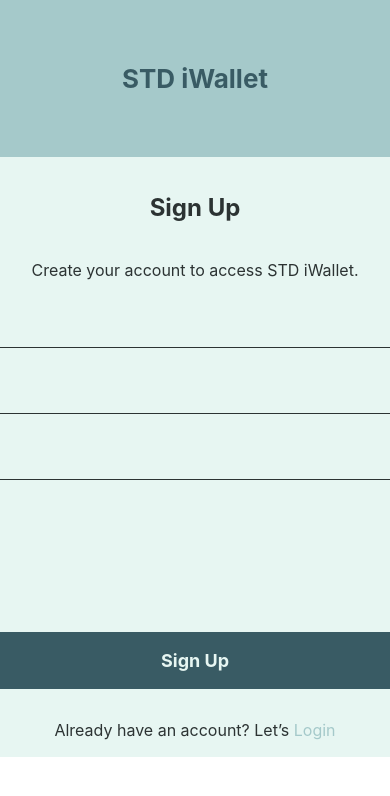
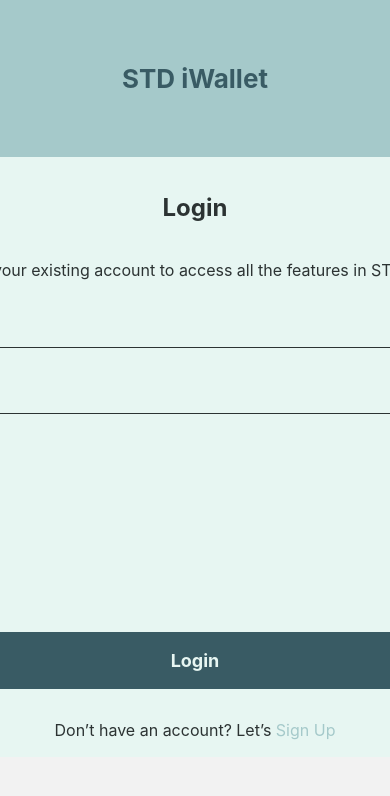
Before and after one commit to ramdhanstdi/stdiwallet-react-native, a React Native app: screen /Login in a window 390 px wide. Shown: the top 796 px of the page. Built offline with nearby package versions, Linux system fonts and the light colour scheme.

Commit message:
feat: add New Screen

```diff
--- a/App.js
+++ b/App.js
@@ -1,9 +1,47 @@
 import {View, Text} from 'react-native';
 import React from 'react';
+import {NavigationContainer} from '@react-navigation/native';
+import {createNativeStackNavigator} from '@react-navigation/native-stack';
 import Register from './src/screens/Register';
+import Login from './src/screens/Login';
+import CreatePin from './src/screens/CreatePin';
+import ForgotPassword from './src/screens/ForgotPassword';
+import ResetPassword from './src/screens/ResetPassword';
+
+const Stack = createNativeStackNavigator();
 
 const App = () => {
-  return <Register />;
+  return (
+    <NavigationContainer>
+      <Stack.Navigator>
+        <Stack.Screen
+          options={{headerShown: false}}
+          name="Login"
+          component={Login}
+        />
+        <Stack.Screen
+          options={{headerShown: false}}
+          name="Register"
+          component={Register}
+        />
+        <Stack.Screen
+          options={{headerShown: false}}
+          name="CreatePin"
+          component={CreatePin}
+        />
+        <Stack.Screen
+          options={{headerShown: false}}
+          name="ForgotPassword"
+          component={ForgotPassword}
+        />
+        <Stack.Screen
+          options={{headerShown: false}}
+          name="ResetPassword"
+          component={ResetPassword}
+        />
+      </Stack.Navigator>
+    </NavigationContainer>
+  );
 };
 
 export default App;
--- /dev/null
+++ b/src/screens/CreatePin.js
@@ -0,0 +1,54 @@
+import {View, Text, ScrollView, Button, StyleSheet} from 'react-native';
+import React from 'react';
+import Auth from '../component/Auth';
+import Input from '../component/Input';
+import styles from '../styles/global';
+import ButtonAuth from '../component/ButtonAuth';
+import {ErrorMessage, Formik} from 'formik';
+import * as Yup from 'yup';
+
+const pinSchema = Yup.object().shape({
+  pin1: Yup.string().min(1).max(1).required(),
+  pin2: Yup.string().min(1).max(1).required(),
+  pin3: Yup.string().min(1).max(1).required(),
+  pin4: Yup.string().min(1).max(1).required(),
+  pin5: Yup.string().min(1).max(1).required(),
+  pin6: Yup.string().min(1).max(1).required(),
+});
+
+const FormPin = ({errors, handleChange, handleBlur, handleSubmit}) => {
+  return (
+    <>
+      <View><Text>hahaha</Text>
+      </View>
+    </>
+  );
+};
+
+const CreatePin = ({navigation}) => {
+  return (
+    <>
+      <ScrollView contentContainerStyle={styles.wrapper}>
+        <Auth />
+        <View style={styles.wrapperBody}>
+          <View>
+            <Text style={styles.authTitle}>Create Security PIN</Text>
+          </View>
+          <Text style={styles.textSmall}>
+            Create a PIN that’s contain 6 digits number for security purpose in
+            STD iWallet.
+          </Text>
+          <Formik
+            validationSchema={pinSchema}
+            initialValues={{email: '', password: ''}}>
+            {props => <FormPin {...props} navigation={navigation} />}
+          </Formik>
+        </View>
+      </ScrollView>
+    </>
+  );
+};
+
+export default CreatePin;
+
+const styleLocal = StyleSheet.create({});
--- /dev/null
+++ b/src/screens/ForgotPassword.js
@@ -0,0 +1,67 @@
+import {View, Text, ScrollView, Button, StyleSheet} from 'react-native';
+import React from 'react';
+import Auth from '../component/Auth';
+import Input from '../component/Input';
+import styles from '../styles/global';
+import ButtonAuth from '../component/ButtonAuth';
+import {ErrorMessage, Formik} from 'formik';
+import * as Yup from 'yup';
+
+const ForgotSchema = Yup.object().shape({
+  email: Yup.string().email('Invalid Email Format').required('Required'),
+});
+
+//Form for Formik
+const FormForgot = ({errors, handleChange, handleBlur, handleSubmit}) => {
+  return (
+    <View style={styles.formikWrap}>
+      <View>
+        <Input
+          onChangeText={handleChange}
+          onBlur={handleBlur}
+          icon="envelope"
+          placeholder="Input Email"
+          type="text"
+          name="email"
+        />
+        <Text style={styles.warningForm}>
+          <ErrorMessage name="email" />
+        </Text>
+      </View>
+      <View style={styles.actionFormik}>
+        <ButtonAuth action={handleSubmit} title="submit" text="Confirm" />
+      </View>
+    </View>
+  );
+};
+
+const ForgotPassword = ({navigation}) => {
+  const onSubmit = val => {
+    console.log(val);
+    navigation.navigate('ResetPassword');
+    //disini untuk fungsi register lempar ke Crate pin
+  };
+  return (
+    <>
+      <ScrollView contentContainerStyle={styles.wrapper}>
+        <Auth />
+        <View style={styles.wrapperBody}>
+          <View>
+            <Text style={styles.authTitle}>Sign Up</Text>
+          </View>
+          <Text style={styles.textSmall}>
+            Create your account to access STD iWallet.
+          </Text>
+          <Formik
+            validationSchema={ForgotSchema}
+            initialValues={{email: ''}}
+            onSubmit={onSubmit}>
+            {props => <FormForgot {...props} navigation={navigation} />}
+          </Formik>
+        </View>
+      </ScrollView>
+    </>
+  );
+};
+
+export default ForgotPassword;
--- a/src/screens/Login.js
+++ b/src/screens/Login.js
@@ -1,11 +1,98 @@
-import {View, Text, StyleSheet} from 'react-native';
+import {View, Text, ScrollView, Button, StyleSheet} from 'react-native';
 import React from 'react';
+import Auth from '../component/Auth';
+import Input from '../component/Input';
+import styles from '../styles/global';
+import ButtonAuth from '../component/ButtonAuth';
+import {ErrorMessage, Formik} from 'formik';
+import * as Yup from 'yup';
 
-const Login = () => {
+const loginSchema = Yup.object().shape({
+  email: Yup.string().email('Invalid Email Format').required('Required'),
+  password: Yup.string().required('Required'),
+});
+
+//Form for Formik
+const FormLogin = ({
+  errors,
+  handleChange,
+  handleBlur,
+  handleSubmit,
+  navigation,
+}) => {
   return (
-    <View>
-      <Text>Login</Text>
+    <View style={styles.formikWrap}>
+      <View>
+        <Input
+          onChangeText={handleChange}
+          onBlur={handleBlur}
+          icon="envelope"
+          placeholder="Input Email"
+          type="text"
+          name="email"
+        />
+        {errors.email ? (
+          <Text style={styles.warningForm}>
+            <ErrorMessage name="email" />
+          </Text>
+        ) : null}
+        <Input
+          onChangeText={handleChange}
+          onBlur={handleBlur}
+          icon="lock"
+          placeholder="Input Password"
+          type="text"
+          secure={true}
+          name="password"
+        />
+        {errors.password ? (
+          <Text style={styles.warningForm}>
+            <ErrorMessage name="password" />
+          </Text>
+        ) : null}
+        <Text
+          style={styleLocal.textForgot}
+          onPress={() => navigation.navigate('ForgotPassword')}>
+          Forgot Password?
+        </Text>
+      </View>
+      <View style={styles.actionFormik}>
+        <ButtonAuth action={handleSubmit} title="submit" text="Login" />
+        <Text style={styles.questionText}>
+          Don’t have an account? Let’s
+          <Text
+            style={styles.linkText}
+            onPress={() => navigation.navigate('Register')}>
+            {' '}
+            Sign Up
+          </Text>
+        </Text>
+      </View>
     </View>
+  );
+};
+
+const Login = ({navigation}) => {
+  return (
+    <>
+      <ScrollView contentContainerStyle={styles.wrapper}>
+        <Auth />
+        <View style={styles.wrapperBody}>
+          <View>
+            <Text style={styles.authTitle}>Login</Text>
+          </View>
+          <Text style={styles.textSmall}>
+            Login to your existing account to access all the features in STD
+            iWallet.
+          </Text>
+          <Formik
+            validationSchema={loginSchema}
+            initialValues={{email: '', password: ''}}>
+            {props => <FormLogin {...props} navigation={navigation} />}
+          </Formik>
+        </View>
+      </ScrollView>
+    </>
   );
 };
 
@@ -13,6 +100,8 @@ const styleLocal = StyleSheet.create({
   textForgot: {
     alignItems: 'flex-end',
     marginRight: 20,
+    textAlign: 'right',
+    marginTop: 20,
   },
 });
 
--- a/src/screens/Register.js
+++ b/src/screens/Register.js
@@ -16,7 +16,14 @@ const registerSchema = Yup.object().shape({
   password: Yup.string().min(8).required('Required'),
 });
 
-const FormRegister = ({errors, handleChange, handleBlur, handleSubmit}) => {
+//Form Formik with All Params
+const FormRegister = ({
+  errors,
+  handleChange,
+  handleBlur,
+  handleSubmit,
+  navigation,
+}) => {
   return (
     <View style={styles.formikWrap}>
       <View>
@@ -28,7 +35,7 @@ const FormRegister = ({errors, handleChange, handleBlur, handleSubmit}) => {
           type="text"
           name="username"
         />
-        {errors.email ? (
+        {errors.esername ? (
           <Text style={styles.warningForm}>
             <ErrorMessage name="username" />
           </Text>
@@ -55,7 +62,7 @@ const FormRegister = ({errors, handleChange, handleBlur, handleSubmit}) => {
           secure={true}
           name="password"
         />
-        {errors.email ? (
+        {errors.password ? (
           <Text style={styles.warningForm}>
             <ErrorMessage name="password" />
           </Text>
@@ -65,14 +72,24 @@ const FormRegister = ({errors, handleChange, handleBlur, handleSubmit}) => {
         <ButtonAuth action={handleSubmit} title="submit" text="Sign Up" />
         <Text style={styles.questionText}>
           Already have an account? Let’s
-          <Text style={styles.linkText}> Login</Text>
+          <Text
+            style={styles.linkText}
+            onPress={() => navigation.navigate('Login')}>
+            {' '}
+            Login
+          </Text>
         </Text>
       </View>
     </View>
   );
 };
 
-const Register = () => {
+const Register = ({navigation}) => {
+  const onSubmit = val => {
+    console.log(val);
+    navigation.navigate('CreatePin');
+    //disini untuk fungsi register lempar ke Crate pin
+  };
   return (
     <>
       <ScrollView contentContainerStyle={styles.wrapper}>
@@ -86,8 +103,9 @@ const Register = () => {
           </Text>
           <Formik
             validationSchema={registerSchema}
-            initialValues={{email: '', username: '', password: ''}}>
-            {props => <FormRegister {...props} />}
+            initialValues={{email: '', username: '', password: ''}}
+            onSubmit={onSubmit}>
+            {props => <FormRegister {...props} navigation={navigation} />}
           </Formik>
         </View>
       </ScrollView>
--- /dev/null
+++ b/src/screens/ResetPassword.js
@@ -0,0 +1,12 @@
+import {View, Text} from 'react-native';
+import React from 'react';
+
+const ResetPassword = () => {
+  return (
+    <View>
+      <Text>ResetPassword</Text>
+    </View>
+  );
+};
+
+export default ResetPassword;
--- a/src/styles/global.js
+++ b/src/styles/global.js
@@ -30,6 +30,7 @@ const styles = StyleSheet.create({
     paddingVertical: 35,
   },
   textSmall: {
+    textAlign: 'center',
     fontSize: 16,
     lineHeight: 23,
     fontWeight: '400',
```
Also changed, not shown: package.json (+8 -1 lines), 2 other files (tests, documents, lock files or other folders).
